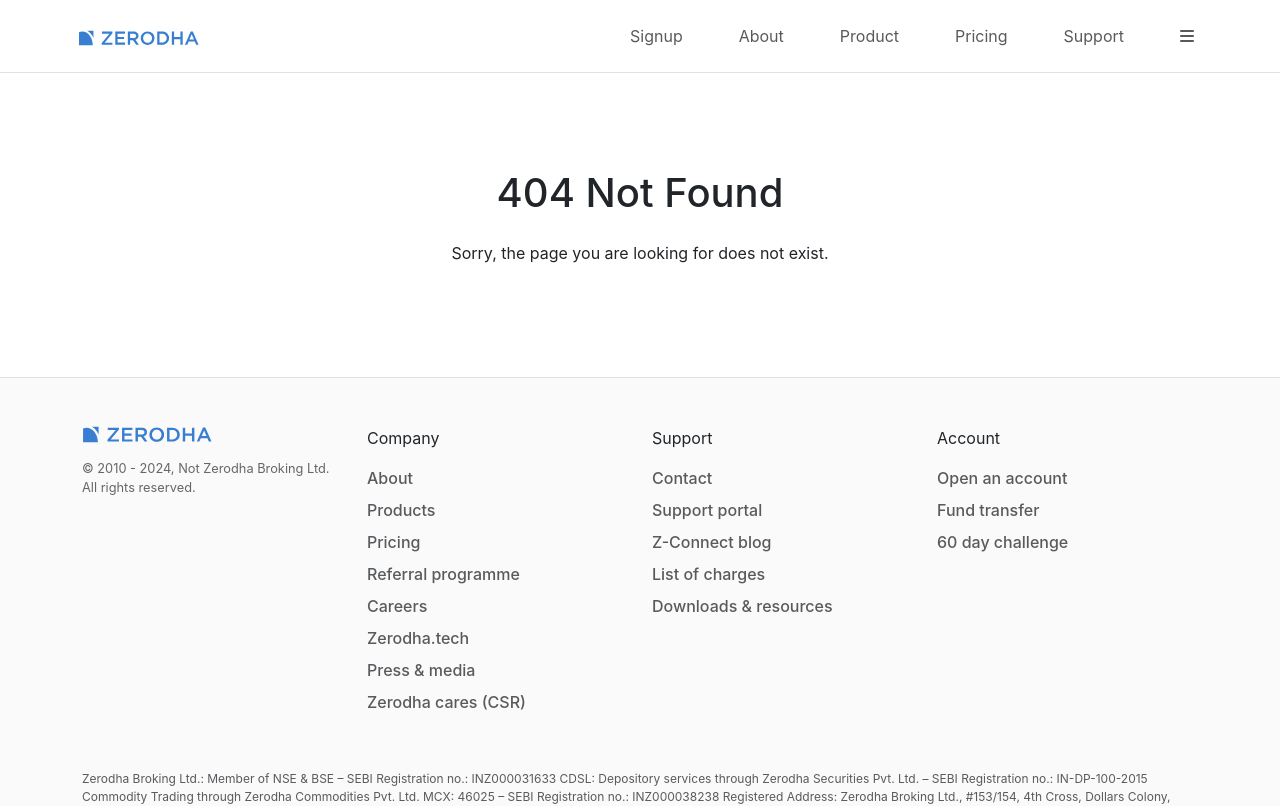
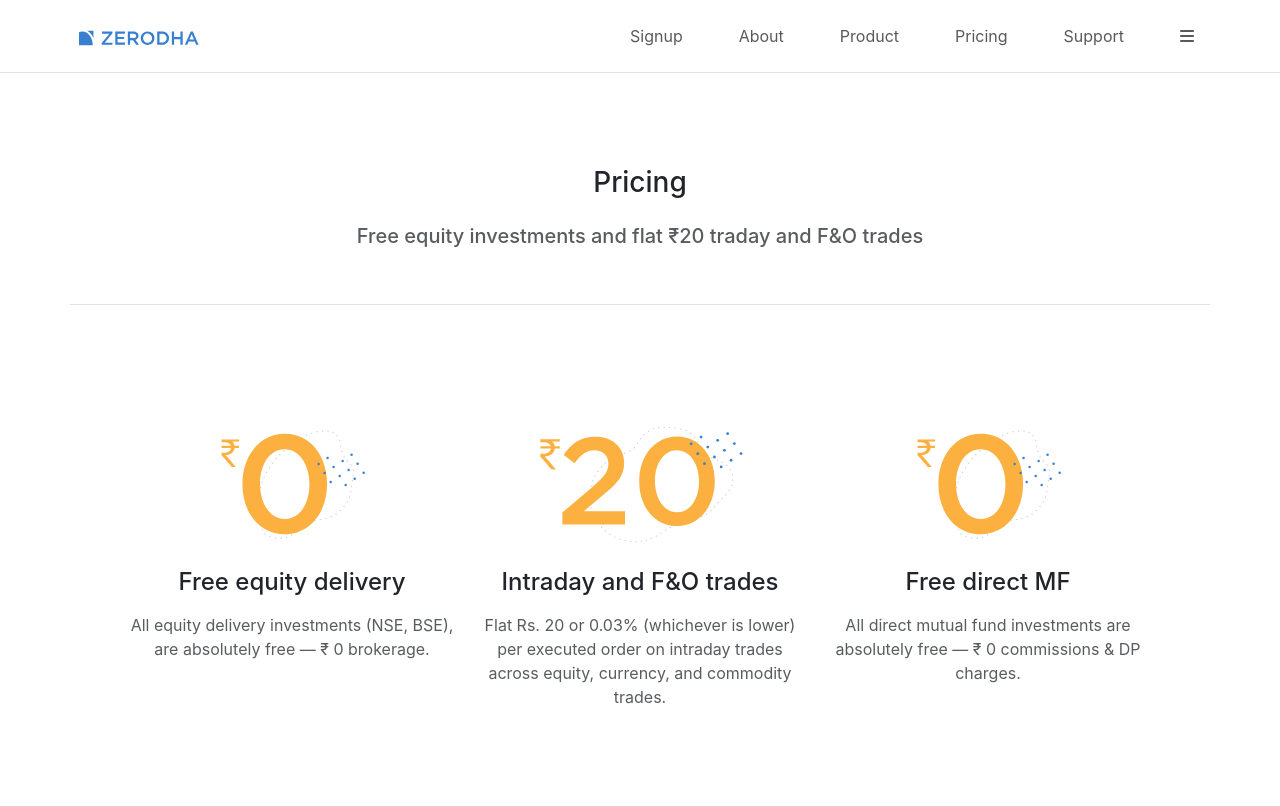
Before and after one commit to Areeb1124/Zero-comission-trading, a React (Vite) app: page /pricing in a window 1280 px wide. Shown: the top 806 px of the page. Built offline with nearby package versions, Linux system fonts and the light colour scheme.

Commit message:
Working on the Pricing component

```diff
--- a/src/index.css
+++ b/src/index.css
@@ -79,3 +79,12 @@
 .nav-link{
   margin-left: 40px;
 }
+
+.pricing-navbar-fixed {
+  position: fixed;
+  top: 0;
+  left: 0;
+  right: 0;
+  width: 100%;
+  z-index: 1050;
+}
--- a/src/landing_page/pricing/Brokerage.jsx
+++ b/src/landing_page/pricing/Brokerage.jsx
@@ -0,0 +1,45 @@
+import React from "react";
+
+function Brokerage() {
+  return (
+    <div className="container">
+      <div className="row mt-5 text-center border-top p-5">
+        <div className="col-8 p-4">
+          <a href="" style={{textDecoration:"none",color:"#387ed1"}}>
+            <h3 className="fs-5">Brokerage calculator</h3>
+          </a>
+          <ul style={{textAlign:"left",lineHeight:"2.5",fontSize:"12px"}} className="text-muted">
+            <li>
+              Call & Trade and RMS auto-squareoff:Additional charges of ₹50 +
+              GST per order.
+            </li>
+            <li>Digital contract notes will be sent via e-mail.</li>
+            <li>
+              Physical copies of contract notes, if required, shall be charged
+              ₹20 per contract note. Courier charges apply.
+            </li>
+            <li>
+              For NRI account (non-PIS), 0.5% or ₹100 per executed order for
+              equity (whichever is lower).
+            </li>
+            <li>
+              For NRI account (PIS), 0.5% or ₹200 per executed order for equity
+              (whichever is lower).
+            </li>
+            <li>
+              If the account is in debit balance, any order placed will be
+              charged ₹40 per executed order instead of ₹20 per executed order.
+            </li>
+          </ul>
+        </div>
+        <div className="col-4">
+            <a href="" style={{textDecoration:"none",color:"#387ed1"}}>
+            <h3 className="fs-5">List of charges</h3>
+          </a>
+        </div>
+      </div>
+    </div>
+  );
+}
+
+export default Brokerage;
--- a/src/landing_page/pricing/Hero.jsx
+++ b/src/landing_page/pricing/Hero.jsx
@@ -0,0 +1,42 @@
+import React from "react";
+
+function Hero() {
+  return (
+    <div className="container">
+      <div className="row border-bottom p-5 mt-5 text-center">
+        <h1 className="fs-3">Pricing</h1>
+        <h3 className="text-muted mt-3 fs-5">
+          Free equity investments and flat ₹20 traday and F&O trades
+        </h3>
+      </div>
+      <div className="row mt-5 p-5 text-center">
+        <div className="col-4">
+          <img src="Media\Images\pricingEquity.svg" alt="" style={{width:"70%"}}/>
+          <h1 className="fs-4">Free equity delivery</h1>
+          <p className="text-muted mt-3">
+            All equity delivery investments (NSE, BSE), are absolutely free — ₹
+            0 brokerage.
+          </p>
+        </div>
+        <div className="col-4">
+          <img src="Media\Images\intradayTrades.svg" alt="" style={{width:"70%"}}/>
+          <h1 className="fs-4">Intraday and F&O trades</h1>
+          <p className="text-muted mt-3">
+            Flat Rs. 20 or 0.03% (whichever is lower) per executed order on
+            intraday trades across equity, currency, and commodity trades.
+          </p>
+        </div>
+        <div className="col-4">
+          <img src="Media\Images\pricingEquity.svg" alt="" style={{width:"70%"}}/>
+          <h1 className="fs-4">Free direct MF</h1>
+          <p className="text-muted mt-3">
+            All direct mutual fund investments are absolutely free — ₹ 0
+            commissions & DP charges.
+          </p>
+        </div>
+      </div>
+    </div>
+  );
+}
+
+export default Hero;
--- /dev/null
+++ b/src/landing_page/pricing/PricingPage.css
@@ -0,0 +1,3 @@
+.pricing-page-container {
+  padding-top: 70px;
+}
--- a/src/landing_page/pricing/PricingPage.jsx
+++ b/src/landing_page/pricing/PricingPage.jsx
@@ -0,0 +1,19 @@
+import React from 'react';
+import Hero from './Hero';
+import OpenAccount from '../OpenAccount';
+import Brokerage from './Brokerage';
+import './PricingPage.css';
+
+function PricingPage() {
+    return (
+        <>
+        <div className='pricing-page-container'>
+        <Hero/>
+        <OpenAccount/>
+        <Brokerage/>
+        </div>
+        </>
+     );
+}
+
+export default PricingPage;
--- a/src/main.jsx
+++ b/src/main.jsx
@@ -7,7 +7,7 @@
 // import Signup from "./landing_page/signup/SignUp.jsx";
 import AboutPage from "./landing_page/about/AboutPage.jsx";
 import ProductPage from "./landing_page/products/ProductsPage.jsx";
-// import PricingPage from "./landing_page/pricing/PricingPage.jsx";
+import PricingPage from "./landing_page/pricing/PricingPage.jsx";
 // import SupportPage from "./landing_page/support/SupportPage.jsx";
 import Navbar from './landing_page/Navbar.jsx';
 import Footer from './landing_page/Footer.jsx';
@@ -15,14 +15,13 @@
 
 createRoot(document.getElementById('root')).render(
   <BrowserRouter>
-  <Navbar/>
   <Routes>
-    <Route path="/" element={<HomePage />} />
+    <Route path="/" element={<><Navbar/><HomePage /></>} />
     {/* <Route path="/signup" element={<Signup />} /> */}
-    <Route path="/about" element={<AboutPage />} />
-    <Route path="/product" element={<ProductPage />} />
-    {/* <Route path="/pricing" element={<PricingPage />} />
-    <Route path="/support" element={<SupportPage />} /> */}
+    <Route path="/about" element={<><Navbar/><AboutPage /></>} />
+    <Route path="/product" element={<><Navbar/><ProductPage /></>} />
+    <Route path="/pricing" element={<><nav className="pricing-navbar-fixed"><Navbar/></nav><PricingPage /></>} />
+    {/* <Route path="/support" element={<SupportPage />} /> */}
     <Route path='*' element={<NotFound/>}/>
   </Routes>
   <Footer/>
```
